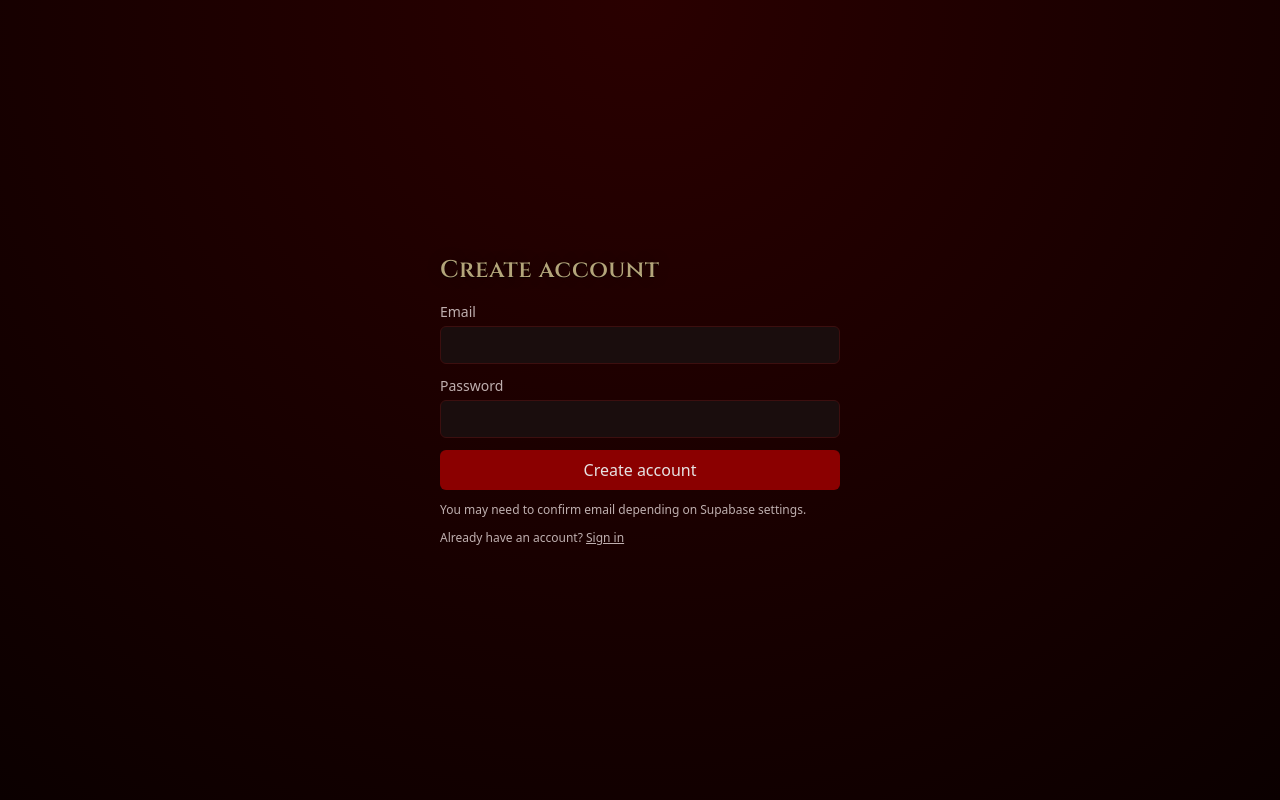
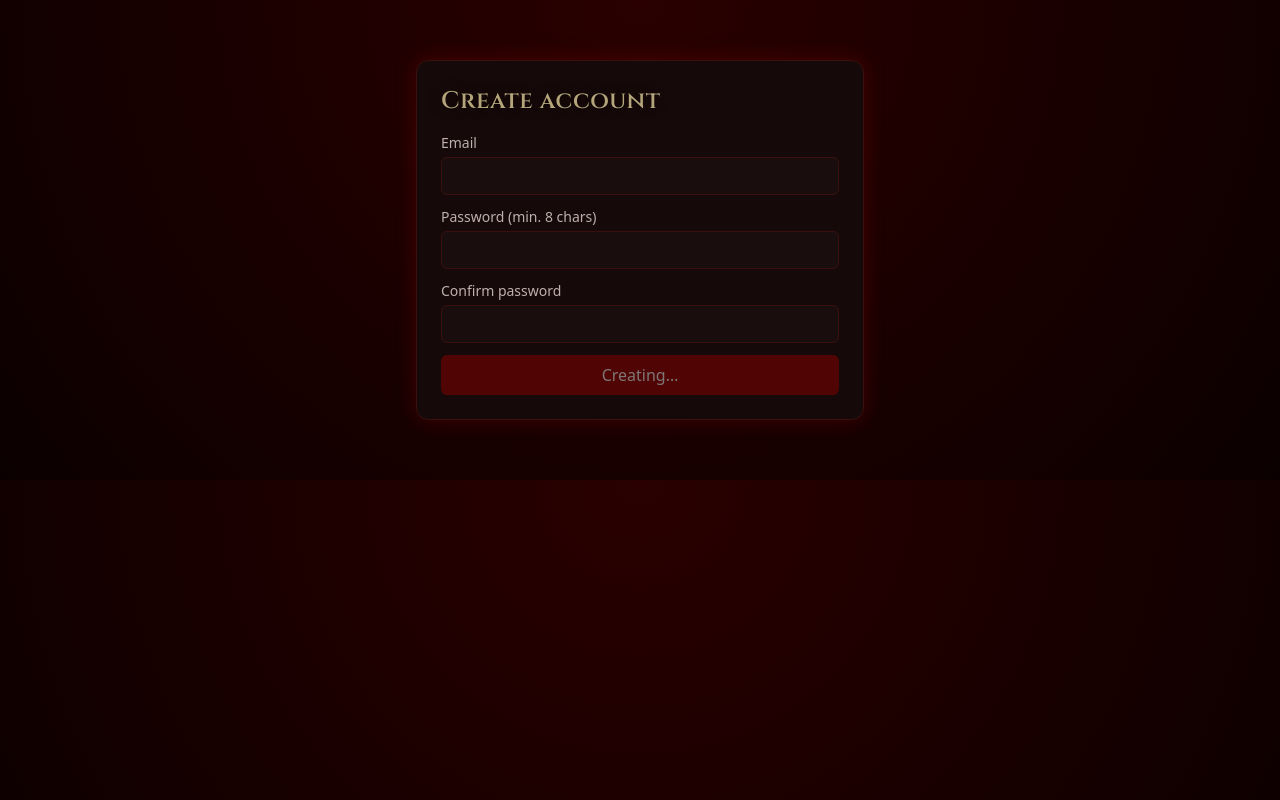
Before and after one commit to piotrkozarski/FloWCraft-Next, a React (Vite) app: page /register in a window 1280 px wide. Built offline with nearby package versions, Linux system fonts and the light colour scheme; no server answers.

Commit message:
login fix v4

```diff
--- a/src/main.tsx
+++ b/src/main.tsx
@@ -8,6 +8,7 @@ import Sprints from './pages/Sprints'
 import Reports from './pages/Reports'
 import Login from './pages/Login'
 import Register from './pages/Register'
+import AuthCallback from './pages/AuthCallback'
 import ProtectedRoute from './components/auth/ProtectedRoute'
 import { AuthProvider } from './auth/AuthContext'
 import './index.css'
@@ -20,6 +21,10 @@ const router = createBrowserRouter([
   {
     path: '/register',
     element: <Register />
+  },
+  {
+    path: '/auth/callback',
+    element: <AuthCallback />
   },
   {
     path: '/',
--- /dev/null
+++ b/src/pages/AuthCallback.tsx
@@ -0,0 +1,15 @@
+import { useEffect } from "react"
+import { supabase } from "../lib/supabase"
+
+export default function AuthCallback() {
+  useEffect(() => {
+    // detectSessionInUrl w supabase-js zrobi swoje; damy chwilę i przekierujemy
+    const t = setTimeout(() => { window.location.replace("/") }, 400)
+    return () => clearTimeout(t)
+  }, [])
+  return (
+    <div className="min-h-[40vh] flex items-center justify-center">
+      <div className="card rounded-xl p-6">Finishing sign-in…</div>
+    </div>
+  )
+}
--- a/src/pages/Register.tsx
+++ b/src/pages/Register.tsx
@@ -1,67 +1,65 @@
 import { useState, useEffect } from "react"
 import { useNavigate } from "react-router-dom"
-import { useAuth } from "../auth/AuthContext"
-import { supabase } from "../lib/supabase"
+import { useAuth } from "../store/auth"
 
 export default function Register() {
-  const { user, loading } = useAuth()
+  const { signUpWithPassword, loading, error } = useAuth()
   const [email, setEmail] = useState("")
   const [password, setPassword] = useState("")
-  const [error, setError] = useState<string | null>(null)
-  const [isLoading, setIsLoading] = useState(false)
-  const [success, setSuccess] = useState(false)
+  const [confirm, setConfirm] = useState("")
+  const [ok, setOk] = useState(false)
+  const [localErr, setLocalErr] = useState<string | null>(null)
   const navigate = useNavigate()
 
-  useEffect(() => {
-    if (user && !loading) {
-      navigate("/")
-    }
-  }, [user, loading, navigate])
+  const pwValid = password.length >= 8
+  const match = password === confirm
+  const canSubmit = email.trim() !== "" && pwValid && match && !loading
 
-  const handleSignUp = async (e: React.FormEvent) => {
+  const onSubmit = async (e: React.FormEvent) => {
     e.preventDefault()
-    setIsLoading(true)
-    setError(null)
-    const { error } = await supabase.auth.signUp({ email, password })
-    if (error) {
-      setError(error.message)
-    } else {
-      setSuccess(true)
-      setTimeout(() => {
-        window.location.href = "/login"
-      }, 1000)
-    }
-    setIsLoading(false)
+    setLocalErr(null)
+    if (!pwValid) { setLocalErr("Password must be at least 8 characters."); return }
+    if (!match) { setLocalErr("Passwords do not match."); return }
+    await signUpWithPassword(email, password)
+    if (!error) { setOk(true); setTimeout(()=>{ window.location.href = "/login" }, 1200) }
   }
 
   return (
-    <div className="min-h-screen flex items-center justify-center bg-[var(--bg-image)]">
-      <div className="md-card rounded-xl p-6 w-full max-w-md">
+    <div className="min-h-[60vh] flex items-center justify-center">
+      <div className="card rounded-xl p-6 w-full max-w-md">
         <h1 className="section-title text-2xl mb-4">Create account</h1>
-        <form onSubmit={handleSignUp} className="space-y-3">
+        <form onSubmit={onSubmit} className="space-y-3">
           <div>
             <label className="block text-sm mb-1 text-[var(--muted)]">Email</label>
             <input type="email" value={email} onChange={e=>setEmail(e.target.value)}
               className="w-full date-input rounded-md px-3 py-2 text-sm" required />
           </div>
           <div>
-            <label className="block text-sm mb-1 text-[var(--muted)]">Password</label>
+            <label className="block text-sm mb-1 text-[var(--muted)]">Password (min. 8 chars)</label>
             <input type="password" value={password} onChange={e=>setPassword(e.target.value)}
-              className="w-full date-input rounded-md px-3 py-2 text-sm" required minLength={6} />
+              className="w-full date-input rounded-md px-3 py-2 text-sm" required />
           </div>
+          <div>
+            <label className="block text-sm mb-1 text-[var(--muted)]">Confirm password</label>
+            <input type="password" value={confirm} onChange={e=>setConfirm(e.target.value)}
+              className="w-full date-input rounded-md px-3 py-2 text-sm" required />
+          </div>
+
+          {!pwValid && password.length > 0 && (
+            <div className="text-red-400 text-xs">Password must be at least 8 characters.</div>
+          )}
+          {!match && confirm.length > 0 && (
+            <div className="text-red-400 text-xs">Passwords do not match.</div>
+          )}
+          {localErr && <div className="text-red-400 text-sm">{localErr}</div>}
           {error && <div className="text-red-400 text-sm">{error}</div>}
-          {success && <div className="text-green-400 text-sm">Account created. You can sign in now.</div>}
-          <button disabled={isLoading}
-            className="w-full bg-[var(--primary)] text-white rounded-md px-3 py-2 hover:bg-[color-mix(in_oklab,var(--primary) 80%,transparent)] disabled:opacity-50">
-            {isLoading ? "Creating…" : "Create account"}
+          {ok && <div className="text-green-400 text-sm">Account created. Check your email to confirm.</div>}
+
+          <button disabled={!canSubmit}
+            className="w-full btn-primary rounded-md px-3 py-2 disabled:opacity-50">
+            {loading ? "Creating…" : "Create account"}
           </button>
-          <div className="text-xs text-[var(--muted)]">
-            You may need to confirm email depending on Supabase settings.
-          </div>
         </form>
-        <div className="mt-3 text-xs text-[var(--muted)]">
-          Already have an account? <a className="underline hover:text-[var(--accent)]" href="/login">Sign in</a>
-        </div>
       </div>
     </div>
   )
--- a/src/store/auth.ts
+++ b/src/store/auth.ts
@@ -45,7 +45,10 @@ export const useAuth = create<AuthState>((set) => ({
 
   signUpWithPassword: async (email, password) => {
     set({ loading: true, error: null })
-    const { error } = await supabase.auth.signUp({ email, password })
+    const redirectTo = `${window.location.origin}/auth/callback`
+    const { error } = await supabase.auth.signUp(
+      { email, password, options: { emailRedirectTo: redirectTo } }
+    )
     set({ loading: false, error: error?.message ?? null })
   },
 
```
